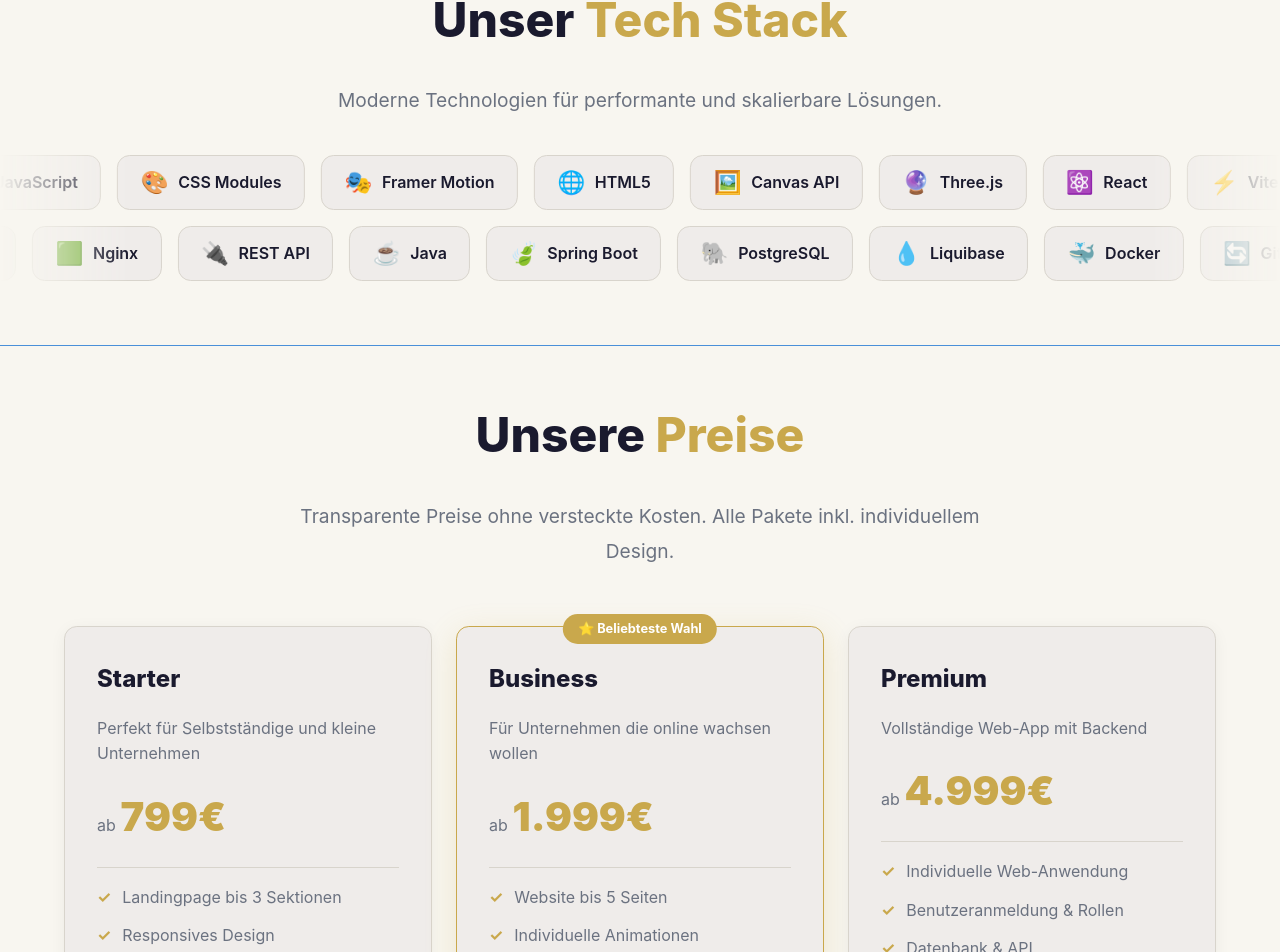
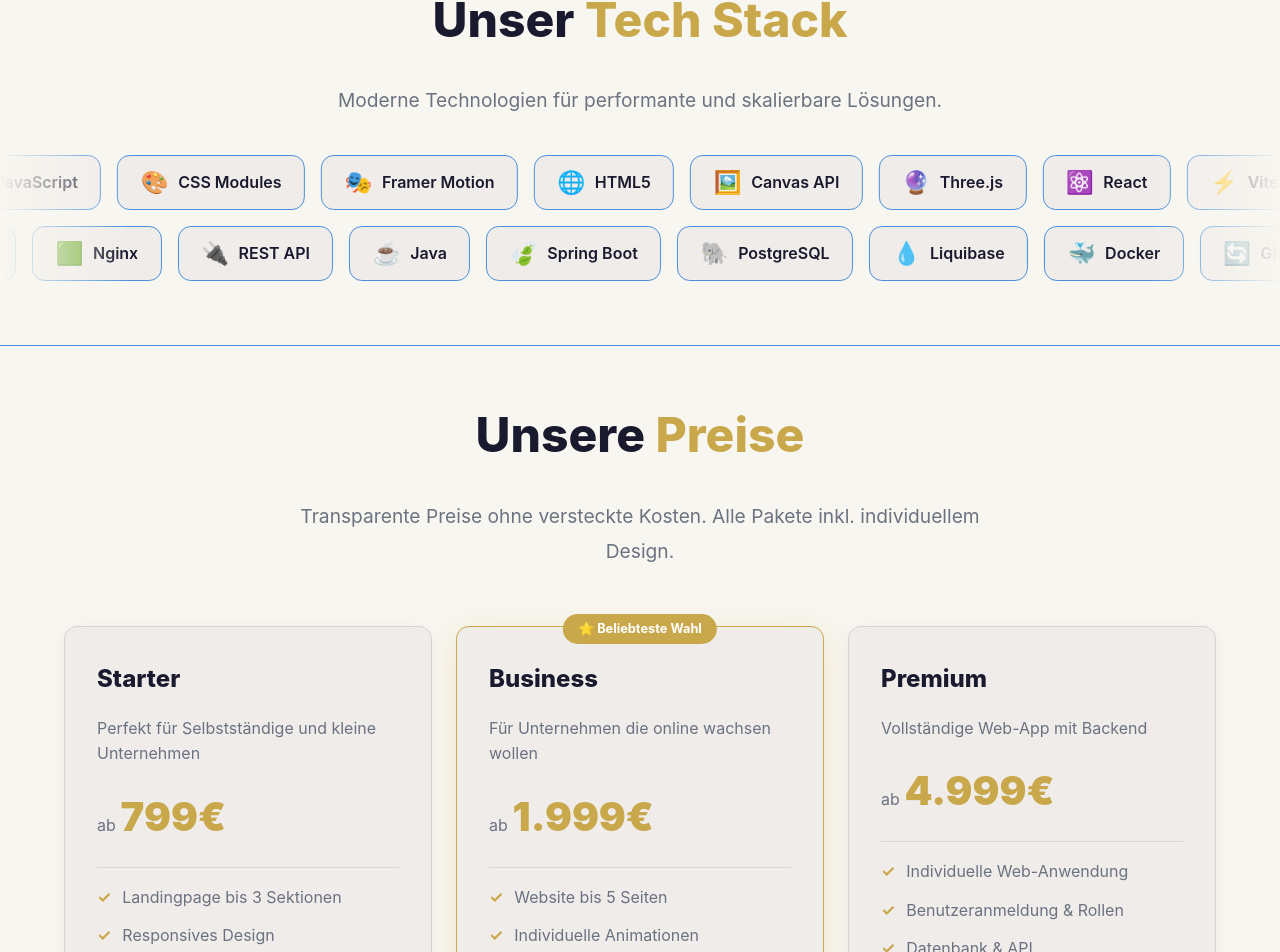
Before and after one commit to login-nigol/perunix, a React (Vite) app: page / in a window 1280 px wide. Shown: the part 2363-3315 px from the top of the page. Built offline with nearby package versions, Linux system fonts and the light colour scheme.

Commit message:
feat: disable pointer events on TechSection cards

```diff
--- a/src/components/landing/TechSection.module.css
+++ b/src/components/landing/TechSection.module.css
@@ -93,12 +93,13 @@
   align-items: center;
   gap: 0.6em;
   background-color: var(--clr-surface);
-  border: 0.05em solid var(--clr-border);
+  border: 0.05em solid var(--clr-blue);
   border-radius: var(--radius-card);
   padding: 0.8em 1.4em;
   white-space: nowrap;
   transition: var(--transition);
   cursor: default;
+  pointer-events: none;
 }
 
 /* Hover — золотая рамка */
```
